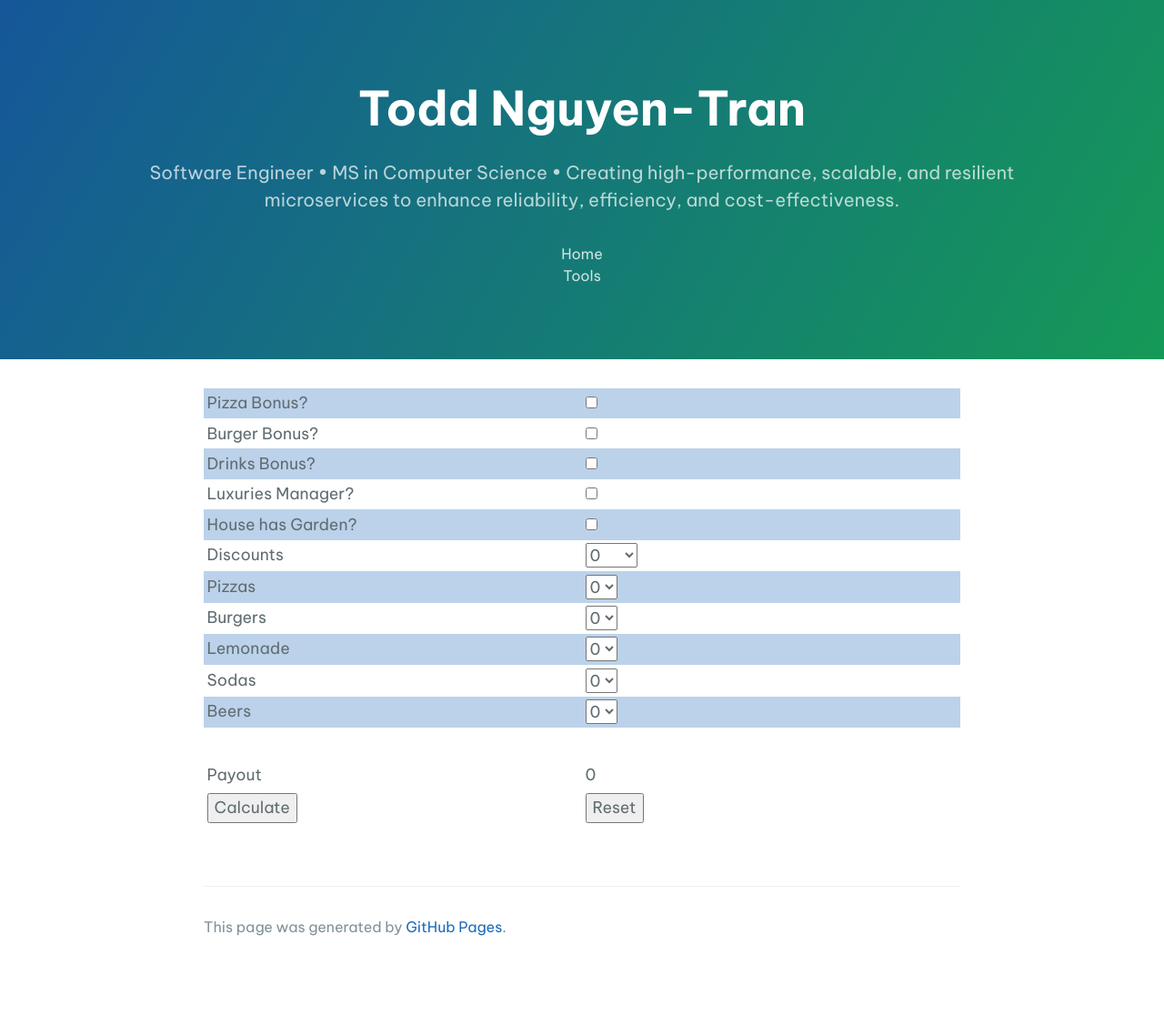
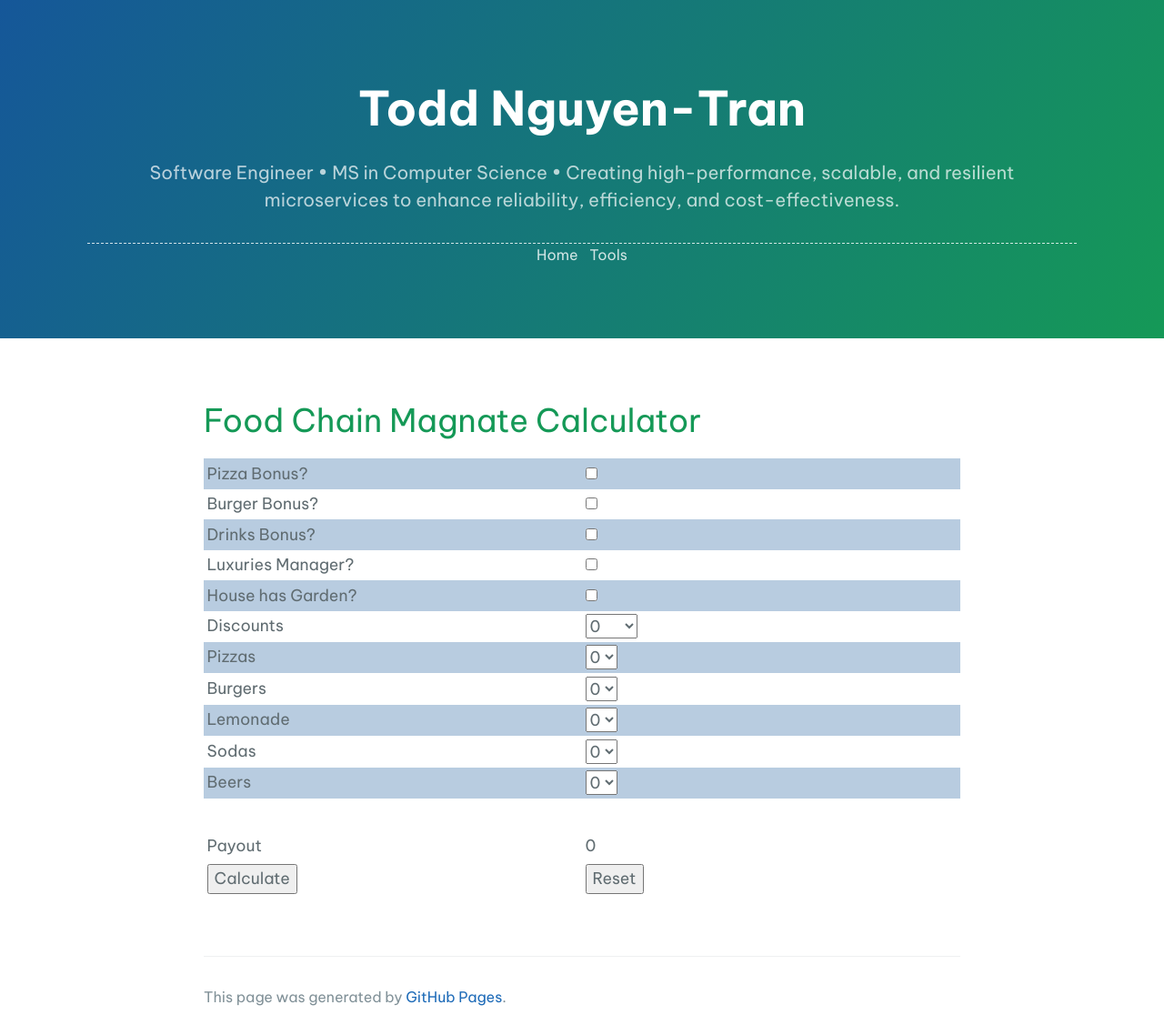
Before and after one commit to toddnguyen47/toddnguyen47.github.io, a Jekyll site: the page built from food-chain-magnate-calculator.html, in a window 1280 px wide. Shown: the whole page at 91% size. Built offline with Jekyll 4.4.1, drawn with Linux system fonts in a browser that asks for light colours; some web fonts are replaced; before the commit the page ends 1060 px from its top, so only the background shows below that.

Commit message:
Add navigation

```diff
--- a/_data/navigation.yml
+++ b/_data/navigation.yml
@@ -5,4 +5,8 @@
   url: javascript:void(0)
   children:
     - title: Food Chain Magnate Calculator
-      url: /food-chain-magnate-calculator
+      url: /food-chain-magnate-calculator.html
+    - title: item2
+      url: /item2.html
+    - title: item3
+      url: /item3.html
--- a/_includes/navigation.html
+++ b/_includes/navigation.html
@@ -1,27 +1,19 @@
-<!-- <nav>
-  {% for item in site.data.navigation %}
-    <a href="{{ item.link }}" {% if page.url == item.link %}class="current-page"{% endif %}>
-      {{ item.name }}
-    </a>
-  {% endfor %}
-</nav> -->
-
-<script src="assets/js/nav.js"></script>
+<script src="assets/js/navigation.js"></script>
 
 <nav class="main-nav">
-  <ul>
+  <ul class="border-top">
     {% for item in site.data.navigation %}
       <li {% if page.url == item.url %}class="current-page"{% endif %}>
         <a href="{{ item.url }}">{{ item.title }}</a>
         {% if item.children %}
-          <ul>
+          <ul class="dropdown-items">
             {% for child in item.children %}
-              <li {% if page.url == item.url %}class="current-page"{% endif %}>
+              <li class="dropdown-item {% if page.url == child.url %} current-page{% endif %}">
                 <a href="{{ child.url }}">{{ child.title }}</a>
                 {% if child.children %}
-                  <ul>
+                  <ul class="dropdown-items">
                     {% for grandchild in child.children %}
-                      <li {% if page.url == item.url %}class="current-page"{% endif %}>
+                      <li class="dropdown-item {% if page.url == child.url %} current-page{% endif %}">
                         <a href="{{ grandchild.url }}">{{ grandchild.title }}</a>
                       </li>
                     {% endfor %}
--- a/_layouts/default.html
+++ b/_layouts/default.html
@@ -41,8 +41,6 @@
       {{ page.description | default: site.description | default: site.github.project_tagline }}
     </h2>
 
-    {% include navigation.html %}
-
     {% if site.github.is_project_page %}
     <a href="{{ site.github.repository_url }}" class="btn">View on GitHub</a>
     {% endif %}
@@ -51,6 +49,8 @@
     <a href="{{ site.github.zip_url }}" class="btn">Download .zip</a>
     <a href="{{ site.github.tar_url }}" class="btn">Download .tar.gz</a>
     {% endif %}
+
+    {% include navigation.html %}
   </header>
 
   <main id="content" class="main-content" role="main">
--- a/_sass/mysass.scss
+++ b/_sass/mysass.scss
@@ -167,15 +167,18 @@
   list-style: none;
   margin: 0;
   padding: 0;
+  display: flex;
+  justify-content: center;
 }
 
 nav.main-nav * li {
-  position: relative;
+  margin: 0 0.4em;
 }
 
 nav.main-nav * li a {
   text-decoration: none;
-  color: rgba(255, 255, 255, 0.8);
+  color: rgba($header-heading-color, 0.8);
+  display: block;
 }
 
 nav.main-nav * li a:hover {
@@ -184,15 +187,35 @@
 }
 
 nav.main-nav * li.current-page {
-  background-color: $header-bg-color-secondary;
+  box-shadow: 0 0 10px rgba(0, 0, 0, 0.5);
 }
 
 nav.main-nav * li ul {
   display: none;
 }
 
+nav.main-nav * .active-parent {
+  font-style: italic;
+}
+
 nav.main-nav * .active {
   display: block;
+}
+
+nav .border-top {
+  border-top: 0.2px dashed rgba($header-heading-color, 0.8);
+}
+
+nav .dropdown-items {
+  position: absolute;
+  background-color: rgba($header-bg-color, 0.5);
+  background-image: linear-gradient(120deg, $header-bg-color-secondary, $header-bg-color);
+  text-align: left;
+}
+
+nav .dropdown-items .dropdown-item {
+  margin-top: 0.5em;
+  margin-bottom: 0.5em;
 }
 
 .grid-container-2-columns {
@@ -209,7 +232,7 @@
 }
 
 .grid-container-2-columns .alternating-colors:nth-child(odd) {
-  background-color: rgba(30,107,184, 0.3);
+  background-color: rgba($header-bg-color-secondary, 0.3);
 }
 
 .span-two-columns {
--- a/assets/js/nav.js
+++ b/assets/js/navigation.js
@@ -5,7 +5,9 @@
 
   navLinks.forEach((link) => {
     link.addEventListener("click", function (event) {
+      console.log("CLICKED");
       event.preventDefault();
+      link.classList.toggle("active-parent");
       const parentLi = link.parentNode;
       const childrenUl = parentLi.querySelector("ul");
       if (childrenUl) {
--- a/food-chain-magnate-calculator.html
+++ b/food-chain-magnate-calculator.html
@@ -4,6 +4,8 @@
 
 <script src="assets/js/food-chain-magnate-calculator.js">
 </script>
+
+<h1>Food Chain Magnate Calculator</h1>
 
 <div class="grid-container-2-columns">
   <div class="row alternating-colors">
```
Also changed, not shown: eslint.config.mjs (added, +7 -0 lines), Gemfile.lock, 2 other files.
